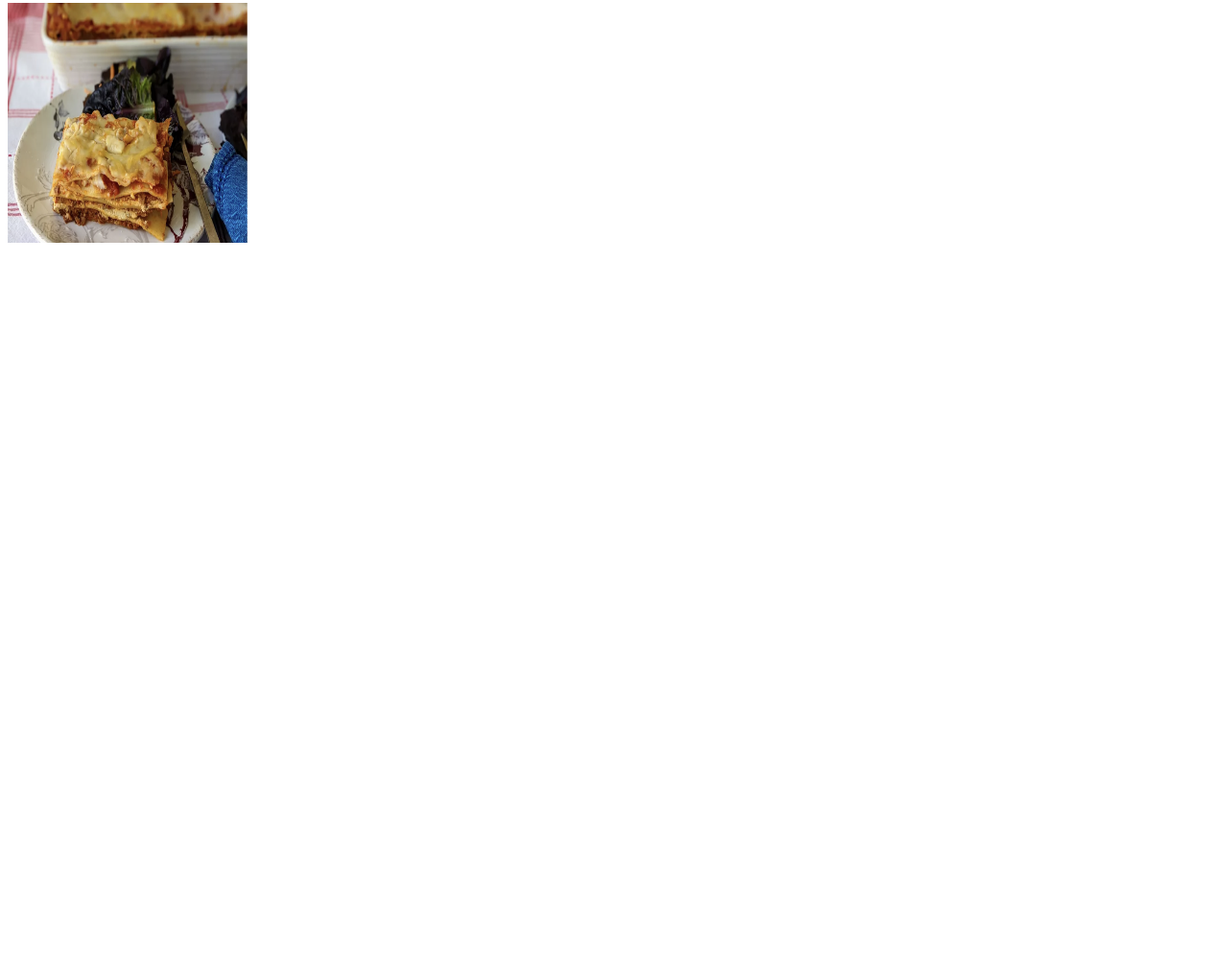
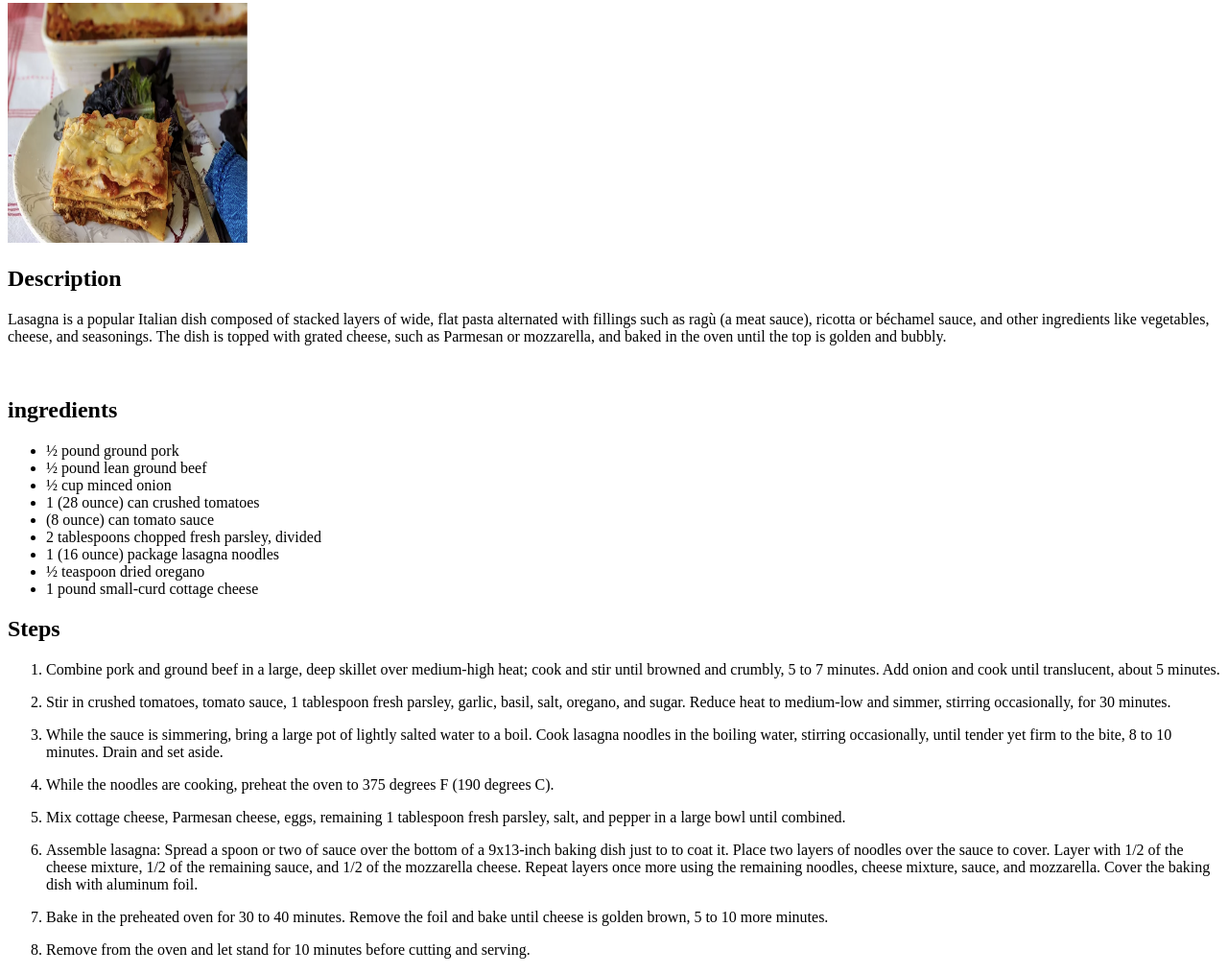
Before and after one commit to pradiptisingh19/recipes-project, a plain HTML site: page recipes_pages/lasagna.html in a window 1280 px wide. Shown: the part 95-1110 px from the top of the page at 96% size. Before the commit the page ends 800 px from the top, so only its background shows below. Drawn offline with Linux system fonts and the light colour scheme.

Commit message:
added another recipe

```diff
--- a/recipes_pages/lasagna.html
+++ b/recipes_pages/lasagna.html
@@ -9,5 +9,32 @@
     <h1>Lasagne recipe</h1>
     <br>
     <img src="../images/lasagne.png" alt="lasagne" height="250" width="250">
+    <br>
+    <h2>Description</h2>
+    <p>Lasagna is a popular Italian dish composed of stacked layers of wide, flat pasta alternated with fillings such as ragù (a meat sauce), ricotta or béchamel sauce, and other ingredients like vegetables, cheese, and seasonings. The dish is topped with grated cheese, such as Parmesan or mozzarella, and baked in the oven until the top is golden and bubbly.</p>
+    <br>
+    <h2>ingredients</h2>
+    <ul>
+        <li>½ pound ground pork</li>
+        <li>½ pound lean ground beef</li>
+        <li>½ cup minced onion</li>
+        <li>1 (28 ounce) can crushed tomatoes</li>
+        <li> (8 ounce) can tomato sauce</li>
+        <li>2 tablespoons chopped fresh parsley, divided</li>
+        <li>1 (16 ounce) package lasagna noodles</li>
+        <li>½ teaspoon dried oregano</li>
+        <li>1 pound small-curd cottage cheese</li>
+    </ul>
+    <h2>Steps</h2>
+    <ol>
+        <li><p>Combine pork and ground beef in a large, deep skillet over medium-high heat; cook and stir until browned and crumbly, 5 to 7 minutes. Add onion and cook until translucent, about 5 minutes.</p></li>
+        <li><p>Stir in crushed tomatoes, tomato sauce, 1 tablespoon fresh parsley, garlic, basil, salt, oregano, and sugar. Reduce heat to medium-low and simmer, stirring occasionally, for 30 minutes.</p></li>
+        <li><p>While the sauce is simmering, bring a large pot of lightly salted water to a boil. Cook lasagna noodles in the boiling water, stirring occasionally, until tender yet firm to the bite, 8 to 10 minutes. Drain and set aside.</p></li>
+        <li><p>While the noodles are cooking, preheat the oven to 375 degrees F (190 degrees C).</p></li>
+        <li><p>Mix cottage cheese, Parmesan cheese, eggs, remaining 1 tablespoon fresh parsley, salt, and pepper in a large bowl until combined.</p></li>
+        <li><p>Assemble lasagna: Spread a spoon or two of sauce over the bottom of a 9x13-inch baking dish just to to coat it. Place two layers of noodles over the sauce to cover. Layer with 1/2 of the cheese mixture, 1/2 of the remaining sauce, and 1/2 of the mozzarella cheese. Repeat layers once more using the remaining noodles, cheese mixture, sauce, and mozzarella. Cover the baking dish with aluminum foil.</p></li>
+        <li><p>Bake in the preheated oven for 30 to 40 minutes. Remove the foil and bake until cheese is golden brown, 5 to 10 more minutes.</p></li>
+        <li><p>Remove from the oven and let stand for 10 minutes before cutting and serving.</p></li>
+    </ol>
 </body>
 </html>
```
Also changed, not shown: index.html (+2 -1 lines), recipes_pages/chicken.html (added, +28 -0 lines), images/chicken.png (added).
